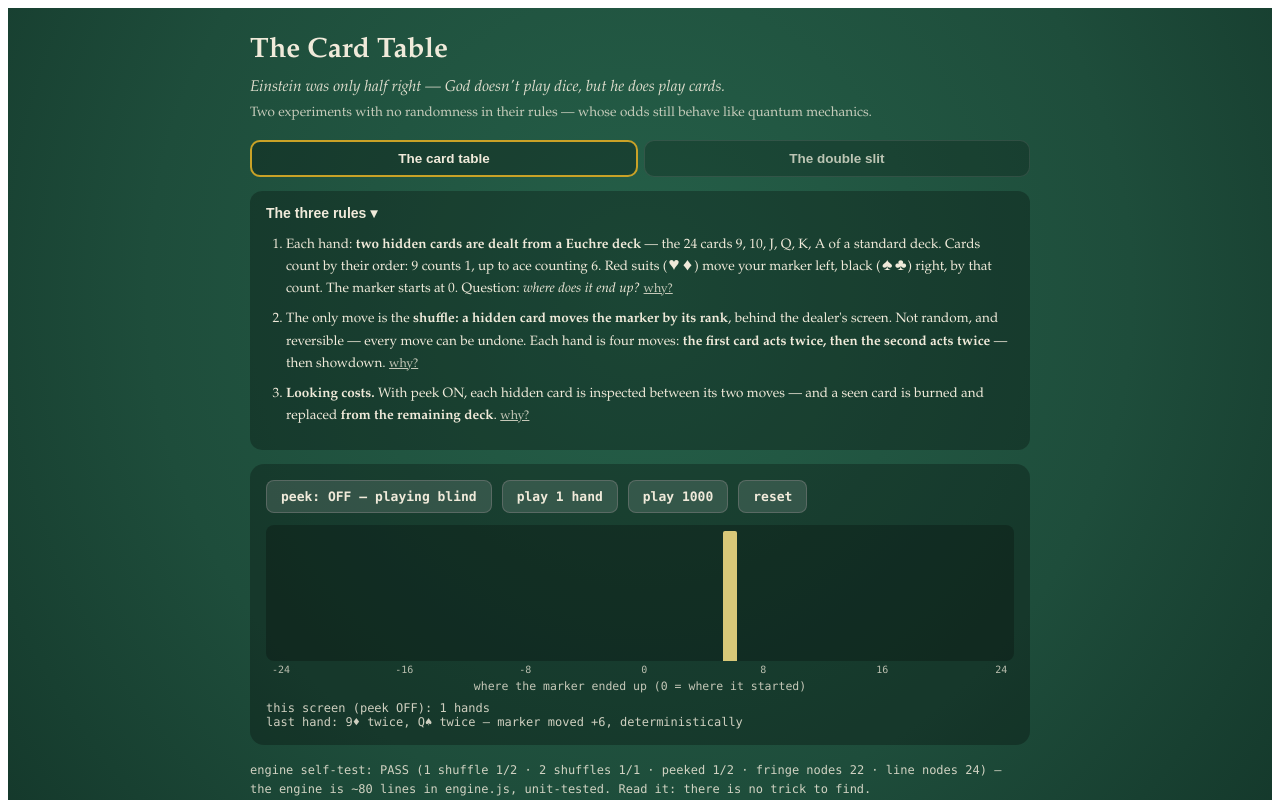
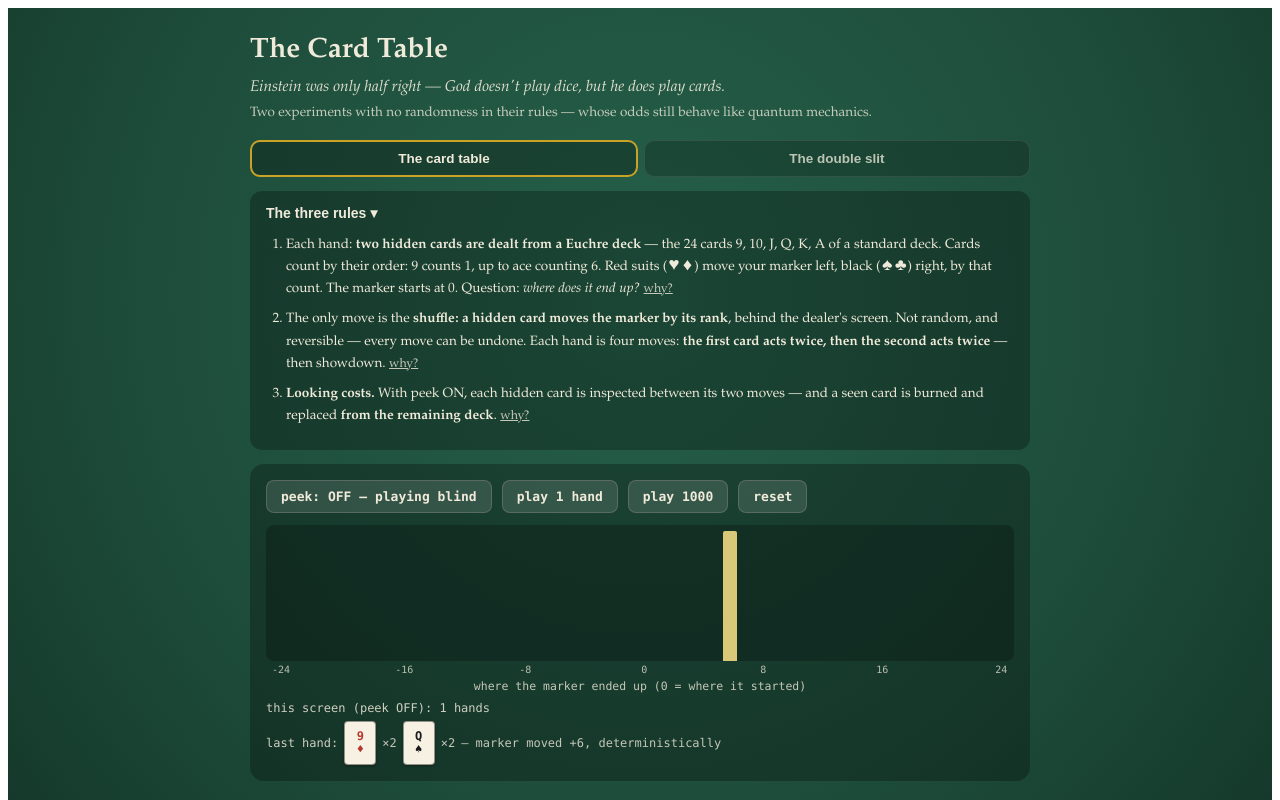
Before and after one commit to amaybaum/card-table, a React (Vite) app: page / in a window 1280 px wide. Both pictures are taken after a click on the button "play 1 hand". Shown: the top 800 px of the page. Built offline with nearby package versions, Linux system fonts and the light colour scheme.

Commit message:
Last Sync: 2026-07-28 21:29

```diff
--- a/src/App.jsx
+++ b/src/App.jsx
@@ -3,6 +3,15 @@ import { swap, enumerate, dealHand, dealLineHand, cardLabel, LINE_LO, LINE_N, LI
          fireBlind, fireL, fireR, SELF_TEST, ALL_PASS, TEST_LABEL, SLIT_TEST } from "./engine.js";
 
 const cname = (b) => (b === 0 ? "RED" : "BLACK");
+
+function MiniCard({ c, dim }) {
+  const red = c.s === "\u2665" || c.s === "\u2666";
+  return (
+    <span style={{ display: "inline-flex", flexDirection: "column", alignItems: "center", justifyContent: "center", width: 30, height: 42, borderRadius: 4, background: "#F6F1E3", color: red ? "#B3392E" : "#1B1B1B", border: "1px solid rgba(0,0,0,.4)", boxShadow: "0 1px 3px rgba(0,0,0,.35)", fontWeight: 700, fontSize: 12, lineHeight: 1.05, opacity: dim ? 0.45 : 1, textDecoration: dim ? "line-through" : "none" }}>
+      <span>{c.face}</span><span>{c.s}</span>
+    </span>
+  );
+}
 
 export default function CardTable() {
   const [mode, setMode] = useState("cards");
@@ -44,13 +53,6 @@ export default function CardTable() {
   }
 
   const fm = (m) => (m > 0 ? `+${m}` : `${m}`);
-  const handStory = (h) => {
-    if (!h) return null;
-    const steps = h.peeked
-      ? `${cardLabel(h.cards.a)} then burned → ${cardLabel(h.cards.a2)}; ${cardLabel(h.cards.b)} then burned → ${cardLabel(h.cards.b2)}`
-      : `${cardLabel(h.cards.a)} twice, ${cardLabel(h.cards.b)} twice`;
-    return `last hand: ${steps} — marker moved ${fm(h.d)}, deterministically`;
-  };
 
   return (
     <div style={{ minHeight: "100vh", background: world.bg, color: world.ink, transition: "background .4s,color .4s", fontFamily: "Iowan Old Style, Palatino Linotype, Georgia, serif" }}>
@@ -139,9 +141,28 @@ export default function CardTable() {
               <div style={{ fontFamily: "ui-monospace, Menlo, monospace", fontSize: 11.5, marginTop: 4, opacity: 0.8, textAlign: "center" }}>
                 where the marker ended up (0 = where it started)
               </div>
-              <div style={{ fontFamily: "ui-monospace, Menlo, monospace", fontSize: 12, marginTop: 8, opacity: 0.85, minHeight: 16 }}>
-                this screen (peek {peekMode ? "ON" : "OFF"}): {total} hands{lastHand && <><br />{handStory(lastHand)}</>}
+              <div style={{ fontFamily: "ui-monospace, Menlo, monospace", fontSize: 12, marginTop: 8, opacity: 0.85 }}>
+                this screen (peek {peekMode ? "ON" : "OFF"}): {total} hands
               </div>
+              {lastHand && (
+                <div style={{ marginTop: 6, display: "flex", alignItems: "center", gap: 6, flexWrap: "wrap", fontFamily: "ui-monospace, Menlo, monospace", fontSize: 12 }}>
+                  <span style={{ opacity: 0.85 }}>last hand:</span>
+                  {lastHand.peeked ? (
+                    <>
+                      <MiniCard c={lastHand.cards.a} dim /><MiniCard c={lastHand.cards.a2} />
+                      <span style={{ opacity: 0.4 }}>|</span>
+                      <MiniCard c={lastHand.cards.b} dim /><MiniCard c={lastHand.cards.b2} />
+                      <span style={{ opacity: 0.8 }}>each first card burned after one move — marker moved {fm(lastHand.d)}</span>
+                    </>
+                  ) : (
+                    <>
+                      <MiniCard c={lastHand.cards.a} /><span style={{ opacity: 0.8 }}>×2</span>
+                      <MiniCard c={lastHand.cards.b} /><span style={{ opacity: 0.8 }}>×2</span>
+                      <span style={{ opacity: 0.8 }}>— marker moved {fm(lastHand.d)}, deterministically</span>
+                    </>
+                  )}
+                </div>
+              )}
               {offN > 30 && onN > 30 && (
                 <div style={{ marginTop: 10, fontSize: 13, lineHeight: 1.6 }}>
                   Same deck, same deal, same four moves behind the screen. Peek OFF: stripes, with
@@ -236,10 +257,8 @@ export default function CardTable() {
             engine self-test: {ALL_PASS && SLIT_TEST.pass && LINE_TEST.pass ? "PASS" : "FAIL"} ({SELF_TEST.map((t) => `${TEST_LABEL[t.p]} ${t.got}`).join(" \u00B7 ")} · fringe nodes {SLIT_TEST.nodes} · line nodes {LINE_TEST.nodes}) — the engine is ~80 lines in engine.js, unit-tested. Read it: there is no trick to find.
           </div>
           <div style={{ marginTop: 8 }}>
-            Everything on this page is shown face-up — the hidden cards' values, the lookup tables,
-            the last hand's full history. "Hidden" means hidden from the player <i>inside the game</i>,
-            not from you — and the stripes survive your seeing everything, because the pattern never
-            cared what you know. It cares only whether the game's own record exists (rule 3).
+            Every hand's hidden cards are laid face-up above the moment it ends — but only
+            records made <i>inside</i> a hand (rule 3) touch the pattern.
           </div>
           <div style={{ marginTop: 8 }}>
             Honest boundary: these are local classical mechanisms. They reproduce interference, indivisibility,
```
